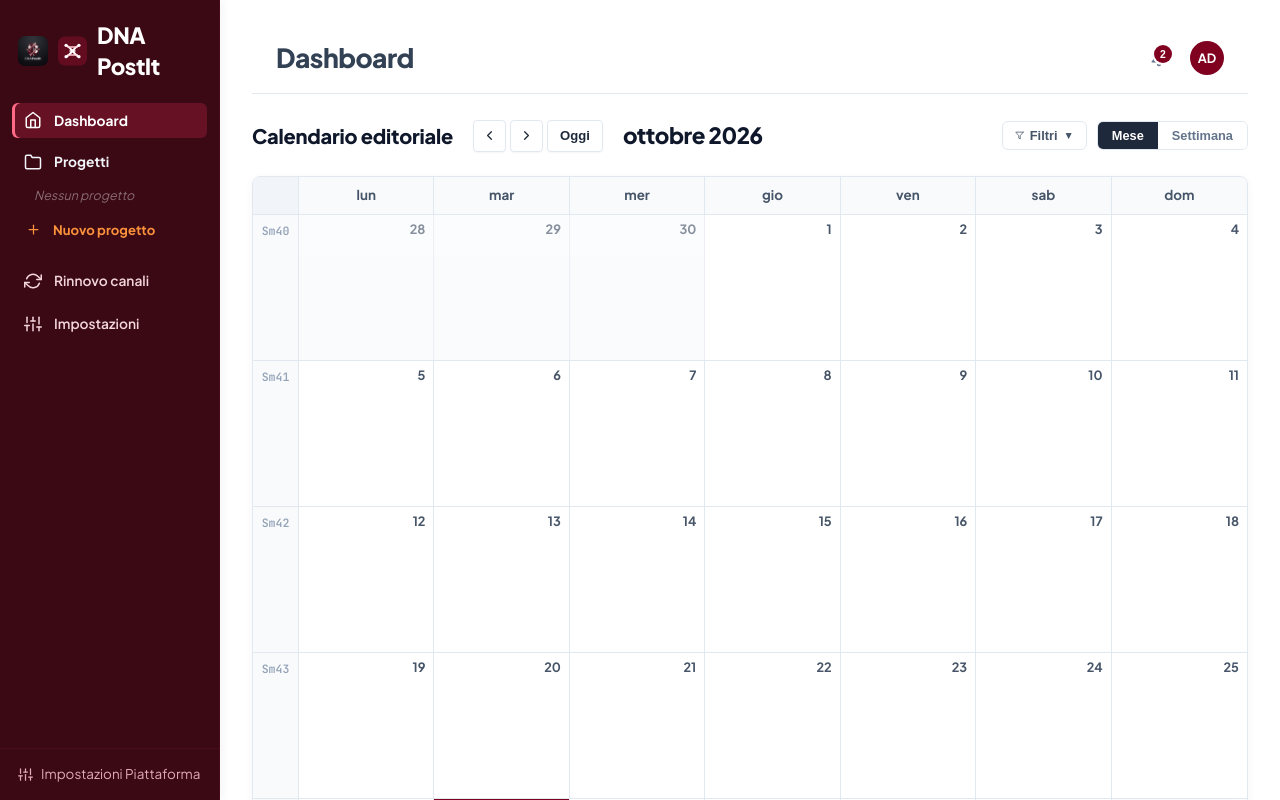
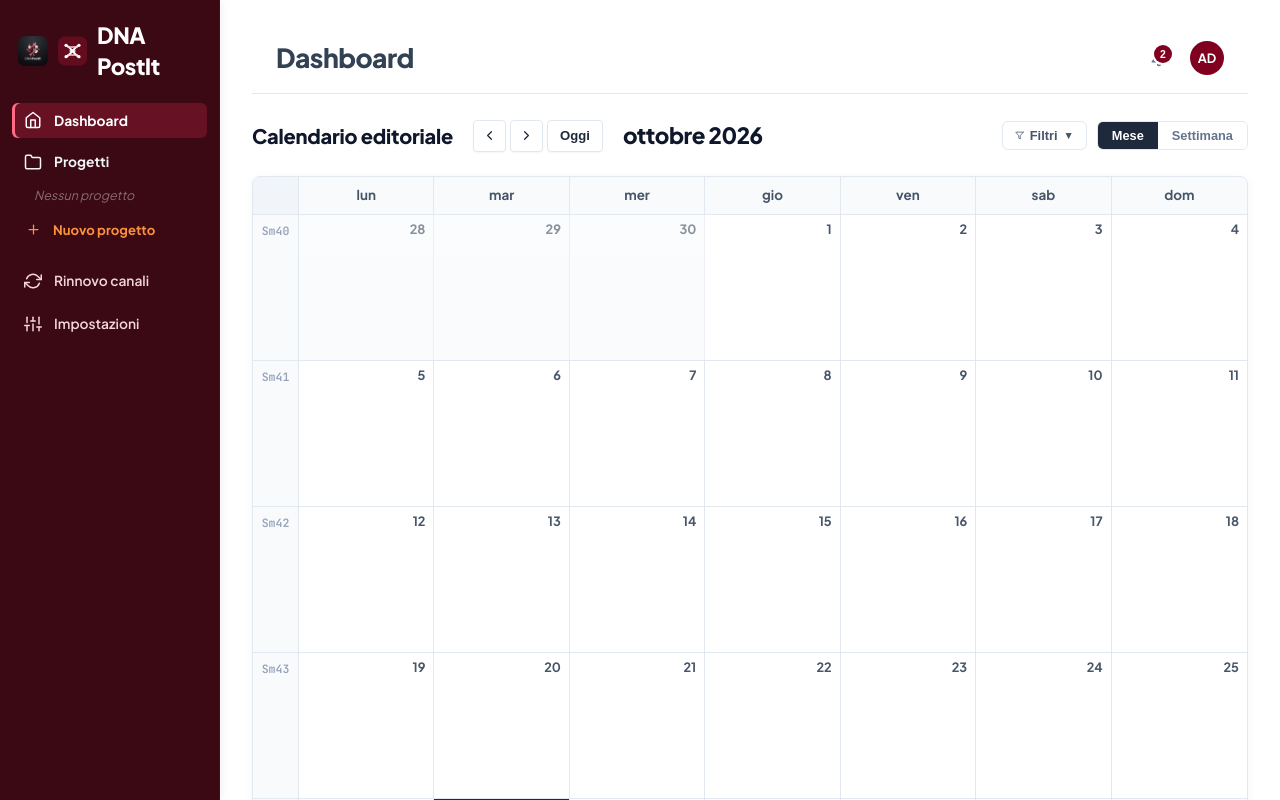
Before and after one commit to ChreeVs/DNAPostIt, a React (Vite) app: page / in a window 1280 px wide. Built offline with nearby package versions, Linux system fonts and the light colour scheme; the HTML template or start-up script is replaced by a standard one.

Commit message:
fix: remove redundant Impostazioni Piattaforma footer from sidebar

```diff
--- a/src/components/Sidebar.jsx
+++ b/src/components/Sidebar.jsx
@@ -8,7 +8,6 @@ import {
   SlidersIcon,
   FolderIcon,
   PlusIcon,
-  HelpCircleIcon,
   ChevronLeftIcon,
   RefreshCwIcon
 } from './Icons';
@@ -258,18 +257,6 @@ export default function Sidebar({
         )}
       </nav>
 
-      {/* Sidebar Footer */}
-      <div className="pubblie-sidebar-footer">
-        <div
-          className={`pubblie-footer-link ${activeView === 'settings' ? 'active' : ''}`}
-          onClick={() => setActiveView('settings')}
-          style={{ cursor: 'pointer' }}
-          title="Impostazioni Piattaforma (Hub MCP, Storage pCloud, Docker Server)"
-        >
-          <SlidersIcon className="svg-icon-sm" />
-          <span>Impostazioni Piattaforma</span>
-        </div>
-      </div>
     </aside>
   );
 }
```
